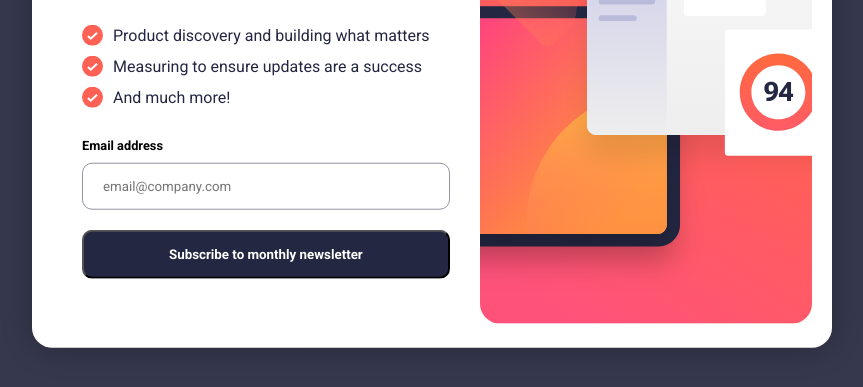
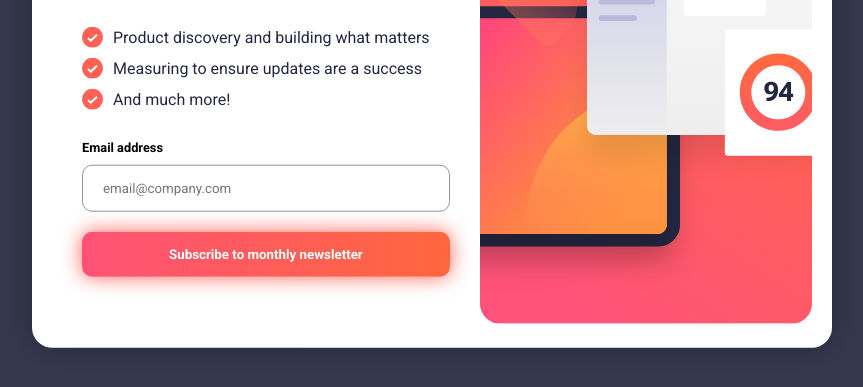
Before and after one commit to obdwinston/fm-newsletter-form, a plain HTML site: page index.html in a window 1280 px wide. In both pictures the pointer is over the button "Subscribe to monthly newsletter". Shown: the part 321-708 px from the top of the page, without its empty margins (208-1071 px from the left). Drawn offline with Linux system fonts and the light colour scheme.

Commit message:
added button hover styles

```diff
--- a/styles.css
+++ b/styles.css
@@ -111,8 +111,19 @@ body {
   background: var(--dark-slate-grey);
   color: var(--white);
   font-weight: bold;
+  border: none;
   border-radius: 10px;
   cursor: pointer;
+}
+
+.card-form button:hover,
+.card-success button:hover {
+  background: linear-gradient(
+    to right,
+    hsl(347, 100%, 66%),
+    hsl(13, 100%, 62%)
+  );
+  box-shadow: 0px 0px 20px 0 var(--tomato);
 }
 
 .card-image {
```
